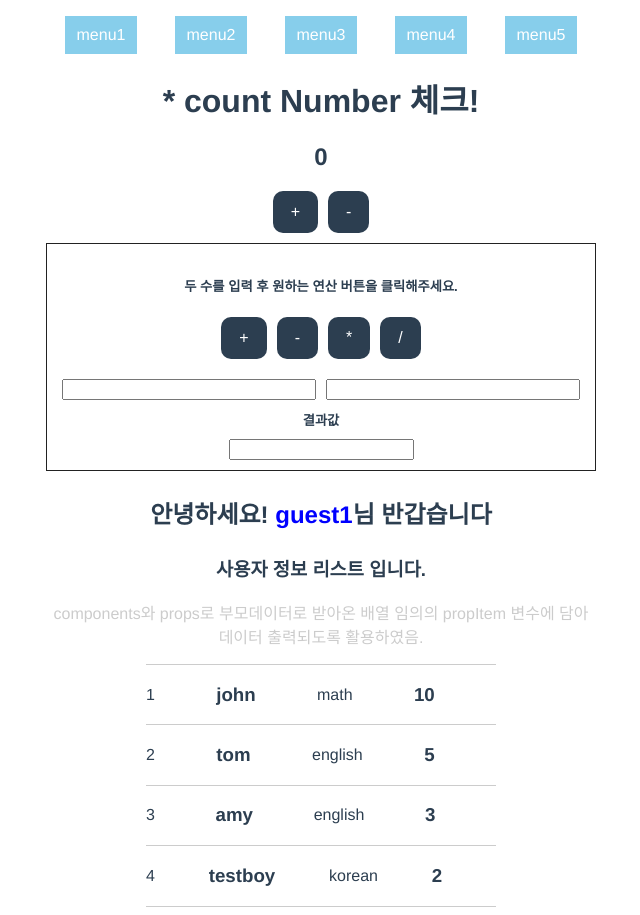
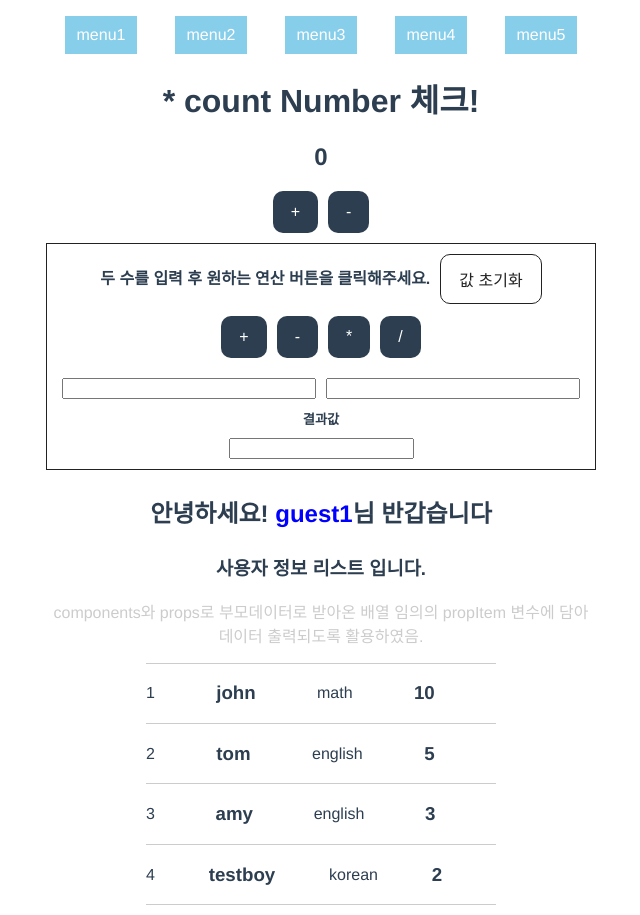
Before and after one commit to sseol1112/vue-practice01, a Vue app: page / in a window 1280 px wide. Shown: the whole page, without its empty margins (319-959 px from the left). Built offline with nearby package versions, Linux system fonts and the light colour scheme.

Commit message:
230308 vue 소스수정

```diff
--- a/src/components/CalcTemplate.vue
+++ b/src/components/CalcTemplate.vue
@@ -1,6 +1,9 @@
 <template>
   <div class="calcul_box">
-        <h5>두 수를 입력 후 원하는 연산 버튼을 클릭해주세요.</h5>
+        <div class="head_box">
+            <h5>두 수를 입력 후 원하는 연산 버튼을 클릭해주세요.</h5>
+            <button @click="resetFunc();" class="reset_btn">값 초기화</button>
+        </div>
 
         <button @click="calcFunc">+</button>
         <button @click="calcFunc">-</button>
@@ -60,19 +63,45 @@ export default {
                         alert("잘못된 계산식입니다. 내용을 확인해주세요.");
                 }
             }
+        },
+        resetFunc() {
+            let num1El = document.querySelector(".calcul_box .form_box input[name=num1]");
+            let num2El = document.querySelector(".calcul_box .form_box input[name=num2]");
+
+            if(num1El.value.length > 0 || num2El.value.length > 0) {
+                num1El.value = "";
+                num2El.value = "";
+                alert("값 초기화 완료");
+            } else {
+                alert("입력한 값이 없습니다.");
+            }
         }
     }
 }
 </script>
 
 <style lang="scss">
-.calcul_box {
-    border: 1px solid #222;
-    margin: 10px 0;
-    padding: 10px;
-}
 
 .calcul_box {
+  border: 1px solid #222;
+  margin: 10px 0;
+  padding: 10px;
+  .head_box {
+    display: flex;
+    justify-content: center;
+    align-items: center;
+    margin-bottom: 12px;
+    h5 {
+        font-size: 16px;
+        line-height: 21px;
+        margin: 0 5px;
+    }
+    button {
+        background:#fff;
+        color: #222;
+        border: 1px solid #222;
+    }
+  }
   .form_box {
     display: flex;
     margin-top: 20px;
```
